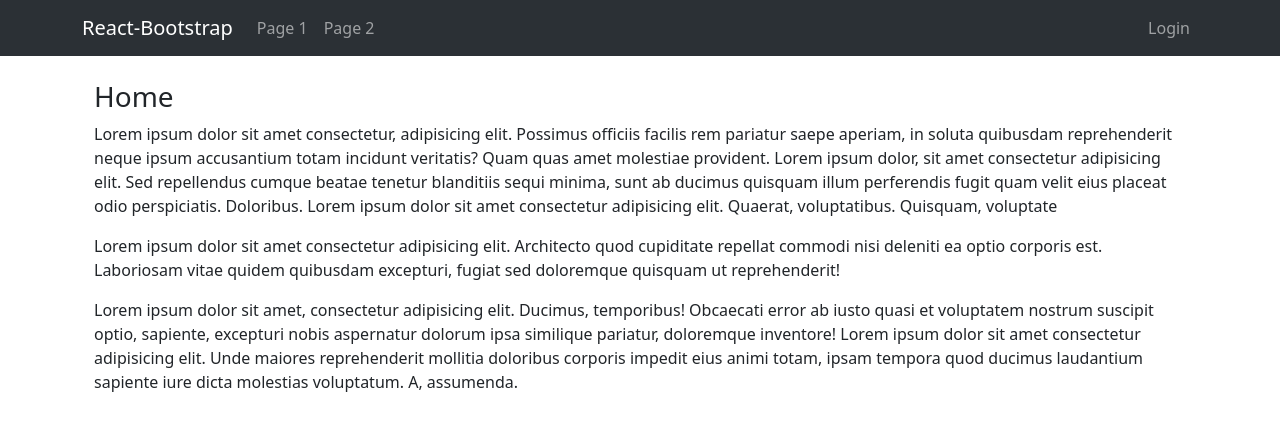
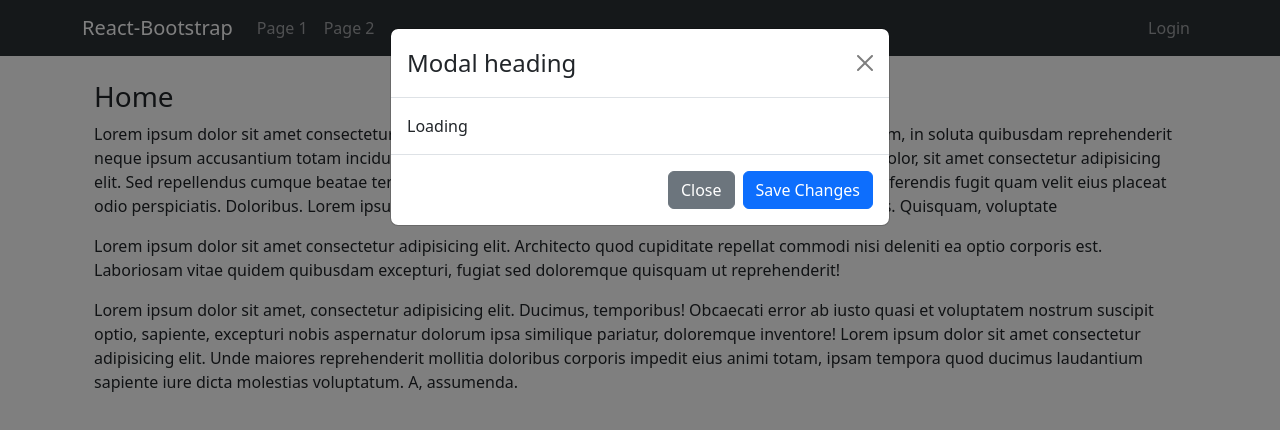
Before and after one commit to enesyukselx/tsreact, a React (Vite) app: page / in a window 1280 px wide. Shown: the top 430 px of the page. Built offline with nearby package versions, Linux system fonts and the light colour scheme.

Commit message:
Create Modal Component with overlay

```diff
--- a/index.html
+++ b/index.html
@@ -13,6 +13,7 @@
         <title>Vite + React + TS</title>
     </head>
     <body>
+        <div id="overlays"></div>
         <div id="root"></div>
         <script type="module" src="/src/main.tsx"></script>
     </body>
--- a/src/Components/Layout/Layout.tsx
+++ b/src/Components/Layout/Layout.tsx
@@ -1,10 +1,16 @@
 import Footer from "./Footer";
 import Header from "./Header";
 import { Container } from "react-bootstrap";
+import { useContext } from "react";
+import UserContext from "../UserContext/UserContext";
+import ModalScreen from "../Modal/Modal";
 
 const Layout = ({ children }: { children: React.ReactNode }) => {
+    const { isModalOpen } = useContext(UserContext);
+
     return (
         <main>
+            {isModalOpen && <ModalScreen />}
             <Header />
             <Container className="mt-4">{children}</Container>
             <Footer />
--- /dev/null
+++ b/src/Components/Modal/Modal.tsx
@@ -0,0 +1,43 @@
+import { Fragment, ReactNode, useContext } from "react";
+import ReactDOM from "react-dom";
+import Modal from "react-bootstrap/Modal";
+import UserContext from "../UserContext/UserContext";
+import { Button } from "react-bootstrap";
+
+const portalElement = document.getElementById("overlays") as HTMLElement;
+
+const ModalOverlay = ({ children }: { children: ReactNode }) => {
+    const { isModalOpen, toggleModal } = useContext(UserContext);
+
+    return (
+        <Modal show={isModalOpen} onHide={toggleModal}>
+            <Modal.Header closeButton>
+                <Modal.Title>Modal heading</Modal.Title>
+            </Modal.Header>
+            <Modal.Body>{children}</Modal.Body>
+            <Modal.Footer>
+                <Button variant="secondary" onClick={toggleModal}>
+                    Close
+                </Button>
+                <Button variant="primary" onClick={toggleModal}>
+                    Save Changes
+                </Button>
+            </Modal.Footer>
+        </Modal>
+    );
+};
+
+const ModalScreen = () => {
+    const { modelContent } = useContext(UserContext);
+
+    return (
+        <Fragment>
+            {ReactDOM.createPortal(
+                <ModalOverlay>{modelContent}</ModalOverlay>,
+                portalElement
+            )}
+        </Fragment>
+    );
+};
+
+export default ModalScreen;
--- a/src/Components/UserContext/UserContext.tsx
+++ b/src/Components/UserContext/UserContext.tsx
@@ -9,6 +9,9 @@ const UserContext = React.createContext<{
     logout: () => void;
     addCreditCard: (creditCard: creditCard) => void;
     removeCreditCard: (creditCard: creditCard) => void;
+    isModalOpen: boolean;
+    toggleModal: () => void;
+    modelContent: React.ReactNode | undefined;
 }>({
     isLogin: false,
     user: undefined,
@@ -17,6 +20,9 @@ const UserContext = React.createContext<{
     logout: () => {},
     addCreditCard: () => {},
     removeCreditCard: () => {},
+    isModalOpen: false,
+    toggleModal: () => {},
+    modelContent: undefined,
 });
 
 export default UserContext;
--- a/src/Components/UserContext/UserContextProvider.tsx
+++ b/src/Components/UserContext/UserContextProvider.tsx
@@ -7,6 +7,10 @@ const UserContextProvider = ({ children }: { children: ReactNode }) => {
     const [user, setUser] = useState<User | undefined>(undefined);
     const [creditCards, setCreditCards] = useState<creditCard[] | undefined>(
         undefined
+    );
+    const [isModalOpen, setIsModalOpen] = useState(true);
+    const [modelContent, setModelContent] = useState<ReactNode | undefined>(
+        <div>Loading</div>
     );
 
     const login = (user: User) => {
@@ -30,6 +34,10 @@ const UserContextProvider = ({ children }: { children: ReactNode }) => {
         setCreditCards(creditCards?.filter((c) => c.id !== creditCard.id));
     };
 
+    const toggleModal = () => {
+        setIsModalOpen(!isModalOpen);
+    };
+
     const values = {
         isLogin,
         user,
@@ -38,6 +46,10 @@ const UserContextProvider = ({ children }: { children: ReactNode }) => {
         logout,
         addCreditCard,
         removeCreditCard,
+        isModalOpen,
+        toggleModal,
+        modelContent,
+        setModelContent,
     };
 
     return (
```
